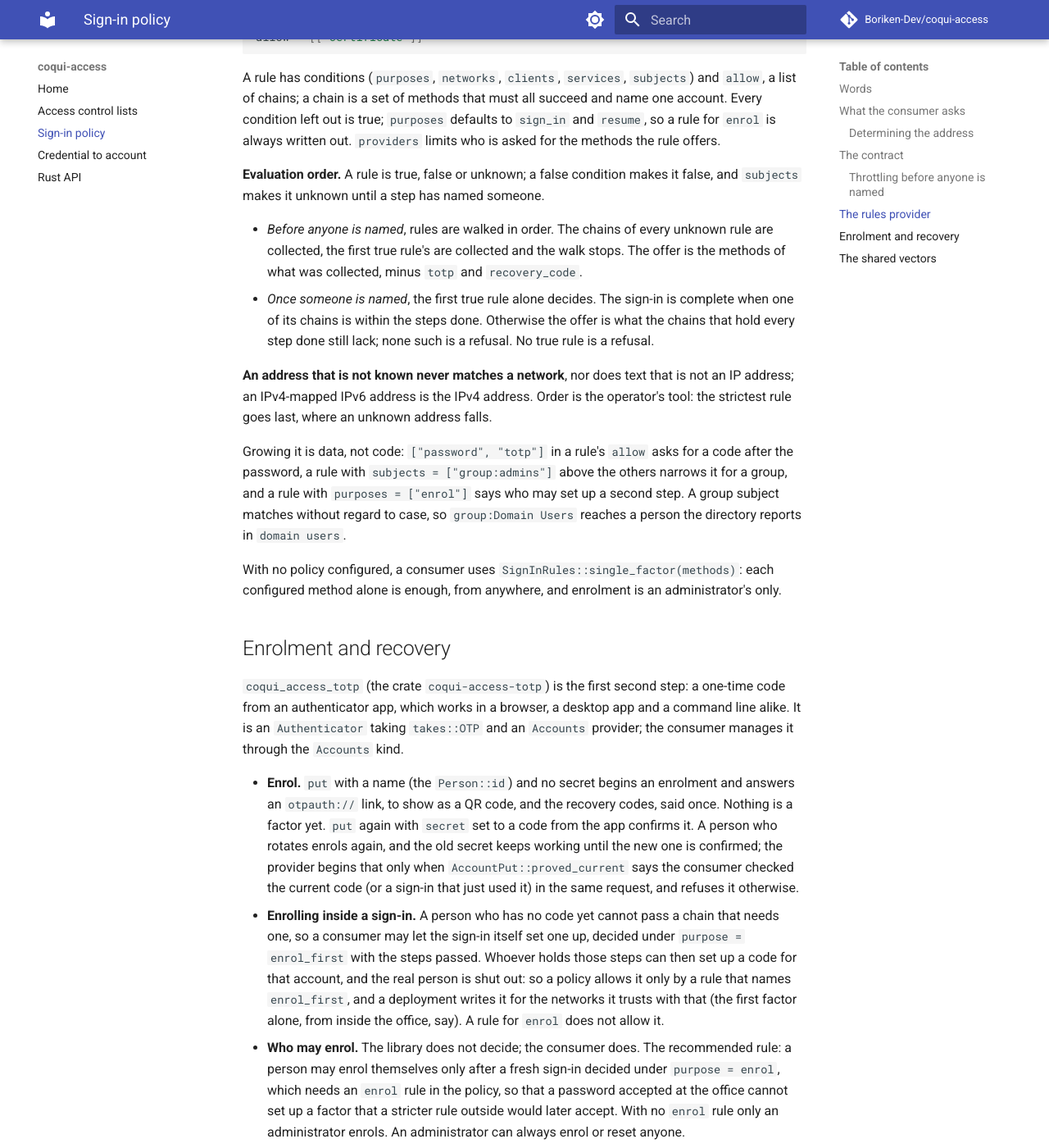
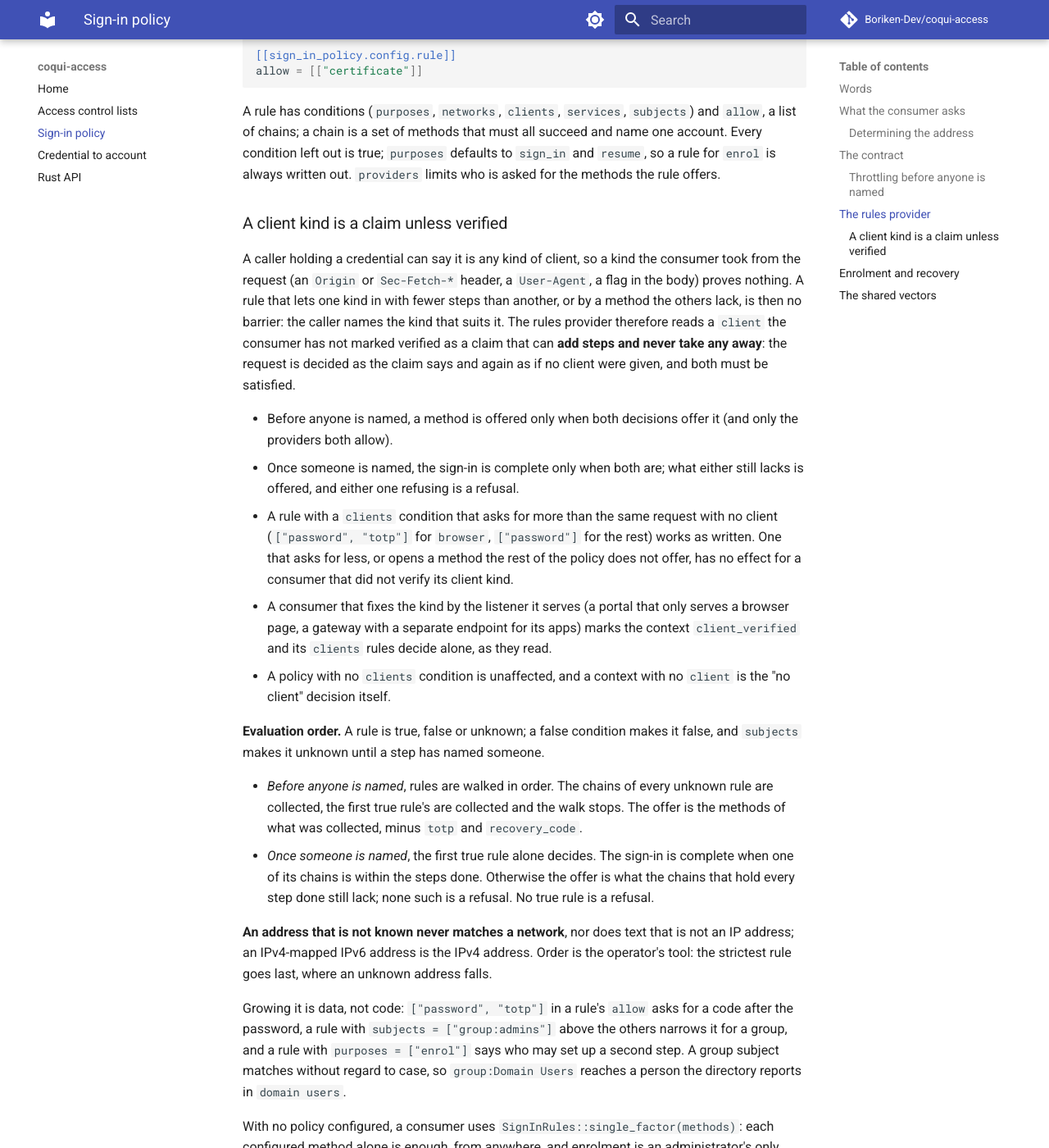
Before and after one commit to Boriken-Dev/coqui-access, an MkDocs documentation site: the page built from docs/sign-in.md, in a window 1280 px wide and 1400 px high, scrolled down 3257 px. Shown: the whole window at 82% size. Built offline with MkDocs 1.6.1 and Material for MkDocs 9.7.7, drawn with Linux system fonts in a browser that asks for light colours; comment, search, counter and statistics services are not loaded; some of the changed text lies outside the part shown.

Commit message:
docs: a client kind is a claim unless the consumer verified it

```diff
--- a/docs/sign-in.md
+++ b/docs/sign-in.md
@@ -28,7 +28,7 @@ The consumer builds a `SignInContext` and calls `decide`:
 | `purpose` | One of the purposes above. |
 | `done` | The steps already passed, each `{ method, provider, person }`: the provider is the id that accepted it and the person the `Person::id` it named. Empty before the first. |
 | `address` | The client's IP address as the consumer determined it, text, no port. **`None` when it could not be determined, never `0.0.0.0` or another placeholder.** |
-| `client`, `service` | The kind of client, and the consumer's own word for what is signed in to (`portal`, `pages`). `client` comes from how the consumer serves the request (the endpoint or listener it arrived on), never from anything the client says about itself. |
+| `client`, `service` | The kind of client, and the consumer's own word for what is signed in to (`portal`, `pages`). `client` comes from how the consumer serves the request (the endpoint or listener it arrived on), never from anything the client says about itself; a consumer that sets it so says so with `attributes.client_verified = true` (`SignInContext::with_verified_client`), and one that cannot leaves that out. See [A client kind is a claim unless verified](#a-client-kind-is-a-claim-unless-verified). |
 | `time_unix` | When it is asked. |
 | `person` | Who the passed steps named, once one did. |
 | `attributes` | Anything else the consumer says; a policy reads what it knows. |
@@ -116,6 +116,30 @@ of chains; a chain is a set of methods that must all succeed and name one accoun
 condition left out is true; `purposes` defaults to `sign_in` and `resume`, so a rule for `enrol` is
 always written out. `providers` limits who is asked for the methods the rule offers.
 
+### A client kind is a claim unless verified
+
+A caller holding a credential can say it is any kind of client, so a kind the consumer took from
+the request (an `Origin` or `Sec-Fetch-*` header, a `User-Agent`, a flag in the body) proves
+nothing. A rule that lets one kind in with fewer steps than another, or by a method the others
+lack, is then no barrier: the caller names the kind that suits it. The rules provider therefore
+reads a `client` the consumer has not marked verified as a claim that can **add steps and never
+take any away**: the request is decided as the claim says and again as if no client were given,
+and both must be satisfied.
+
+- Before anyone is named, a method is offered only when both decisions offer it (and only the
+  providers both allow).
+- Once someone is named, the sign-in is complete only when both are; what either still lacks is
+  offered, and either one refusing is a refusal.
+- A rule with a `clients` condition that asks for more than the same request with no client
+  (`["password", "totp"]` for `browser`, `["password"]` for the rest) works as written. One that
+  asks for less, or opens a method the rest of the policy does not offer, has no effect for a
+  consumer that did not verify its client kind.
+- A consumer that fixes the kind by the listener it serves (a portal that only serves a
+  browser page, a gateway with a separate endpoint for its apps) marks the context
+  `client_verified` and its `clients` rules decide alone, as they read.
+- A policy with no `clients` condition is unaffected, and a context with no `client` is the
+  "no client" decision itself.
+
 **Evaluation order.** A rule is true, false or unknown; a false condition makes it false, and
 `subjects` makes it unknown until a step has named someone.
 
```
Also changed, not shown: CHANGELOG.md (+7 -0 lines), crates/coqui-access-signin/AGENTS.md (+10 -0 lines).
